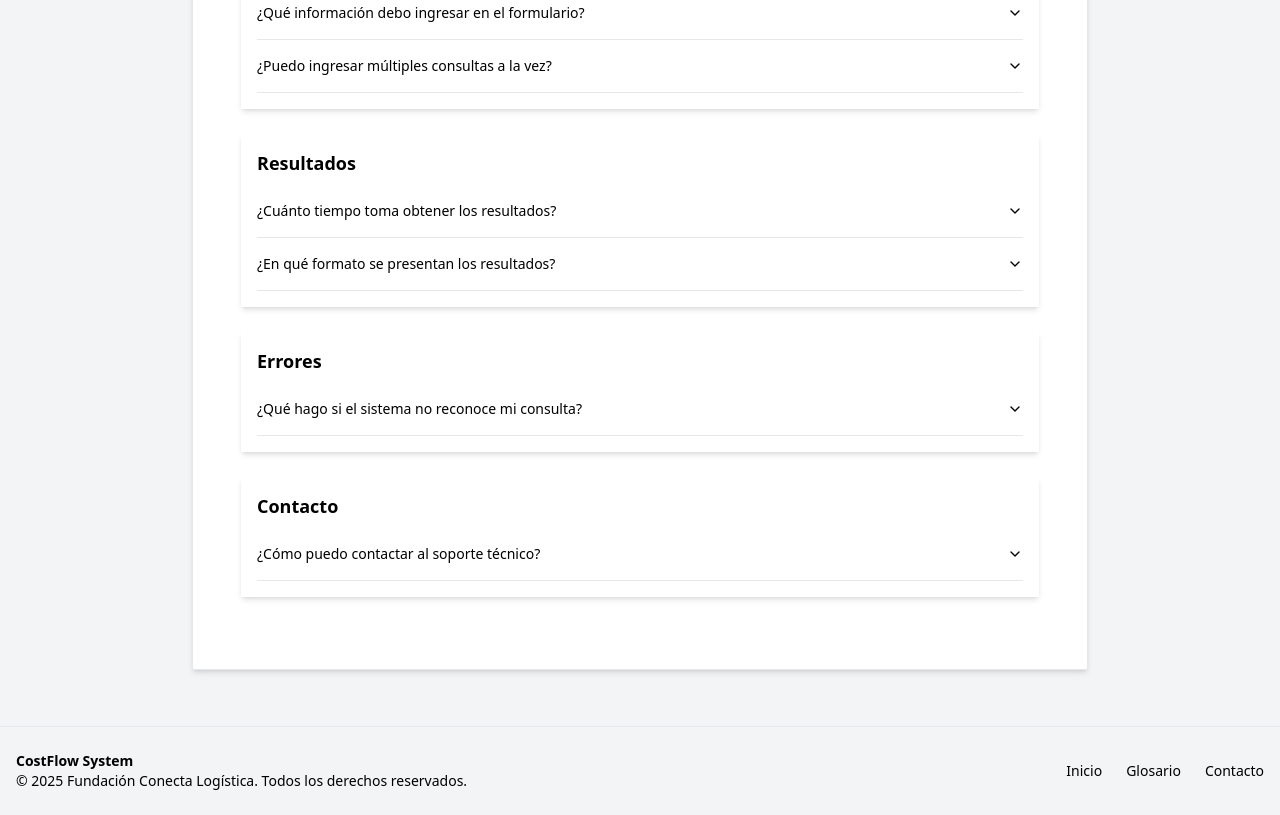
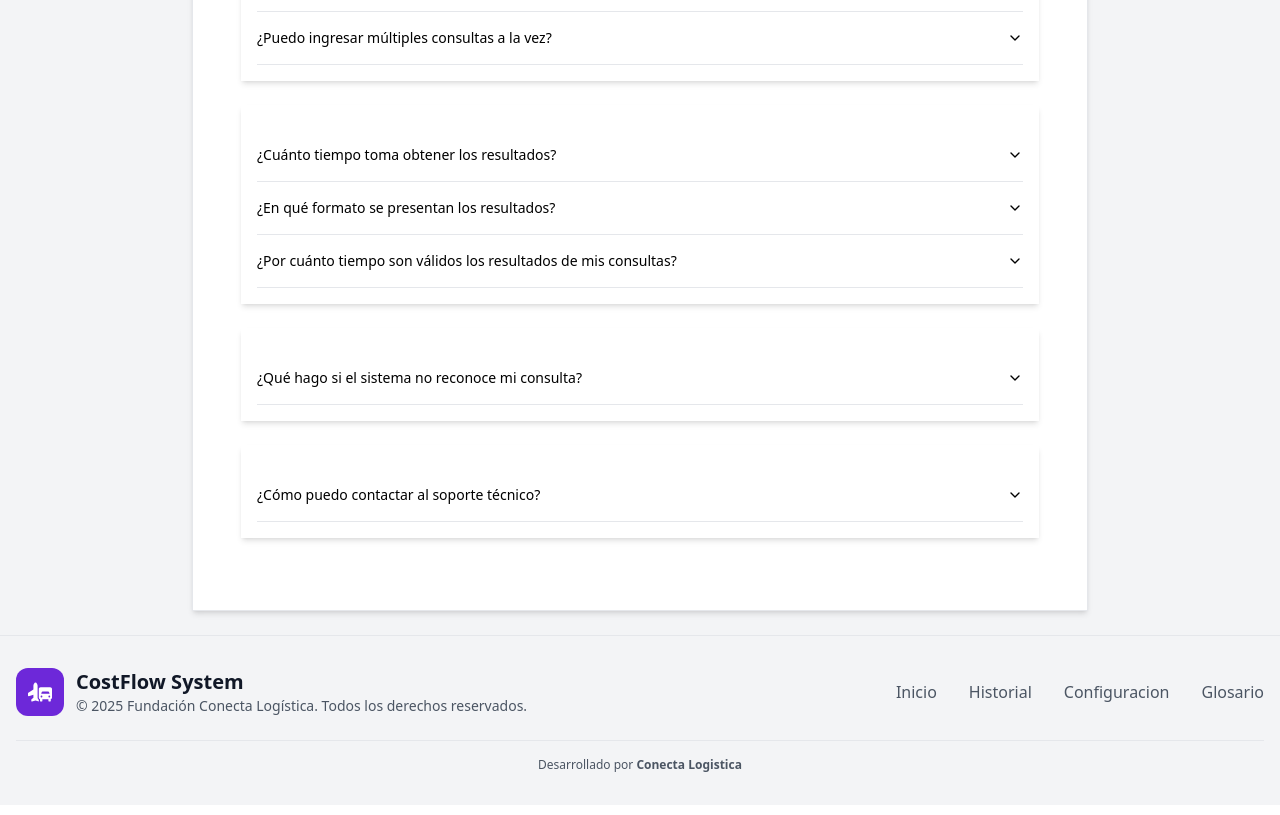
Before and after one commit to ignvcio42/CostFlowSystem_ConectaLOG, a React (Vite) app in the folder frontend/: page /overview in a window 1280 px wide. Shown: the part 1200-2015 px from the top of the page. Built offline with nearby package versions, Linux system fonts and the light colour scheme; sample sign-in values are in the browser's storage.

Commit message:
proyecto listo en desarrollo

```diff
--- a/frontend/src/components/footer.jsx
+++ b/frontend/src/components/footer.jsx
@@ -1,17 +1,34 @@
+import { Link } from "react-router-dom";
+import { FaTruckPlane } from "react-icons/fa6";
+
 export default function Footer() {
   const year = new Date().getFullYear();
 
   return (
-    <footer className="bg-gray-100 text-sm text-muted-foreground border-t mt-8">
-      <div className="max-w-7xl mx-auto px-4 py-6 flex flex-col md:flex-row justify-between items-center gap-4">
-        <div className="text-center md:text-left">
-          <p className="font-semibold">CostFlow System</p>
-          <p>© {year} Fundación Conecta Logística. Todos los derechos reservados.</p>
+    <footer className="bg-gray-100 dark:bg-slate-900 border-t border-gray-200 dark:border-slate-700 text-gray-600 dark:text-gray-400 py-8">
+      <div className="container mx-auto px-4">
+        <div className="flex flex-col md:flex-row justify-between items-center gap-6">
+          <div className="flex items-center gap-3">
+            <div className="bg-violet-700 dark:bg-red-500 rounded-xl p-3">
+              <FaTruckPlane className="text-white text-2xl" />
+            </div>
+            <div className="text-left">
+              <h3 className="text-xl font-semibold text-gray-900 dark:text-white">CostFlow System</h3>
+              <p className="text-sm">© {year} Fundación Conecta Logística. Todos los derechos reservados.</p>
+            </div>
+          </div>
+
+          <div className="flex flex-wrap justify-center md:justify-end gap-4 md:gap-8">
+            <Link to="/" className="hover:text-violet-600 dark:hover:text-violet-400 transition-colors">Inicio</Link>
+            <Link to="/history" className="hover:text-violet-600 dark:hover:text-violet-400 transition-colors">Historial</Link>
+            <Link to="/settings" className="hover:text-violet-600 dark:hover:text-violet-400 transition-colors">Configuracion</Link>
+            <Link to="/glosary" className="hover:text-violet-600 dark:hover:text-violet-400 transition-colors">Glosario</Link>
+            {/* <a href="mailto:soporte@conectalogistica.cl" className="hover:text-violet-600 dark:hover:text-violet-400 transition-colors">Contacto</a> */}
+          </div>
         </div>
-        <div className="flex gap-6">
-          <a href="/" className="hover:underline">Inicio</a>
-          <a href="/glosary" className="hover:underline">Glosario</a>
-          <a href="mailto:soporte@conectalogistica.cl" className="hover:underline">Contacto</a>
+
+        <div className="mt-6 border-t border-gray-200 dark:border-slate-700 pt-4 text-center text-xs">
+          Desarrollado por <span className="font-semibold">Conecta Logistica</span>
         </div>
       </div>
     </footer>
--- a/frontend/src/components/navbar.jsx
+++ b/frontend/src/components/navbar.jsx
@@ -24,7 +24,7 @@ const links = [
   { label: "Formulario Excel", link: "/excel" },
   // { label: "Accounts", link: "/accounts" },
   { label: "Historial", link: "/history" },
-  { label: "Configuracion", link: "/settings" },
+  { label: "Configuración", link: "/settings" },
   { label: "Glosario", link: "/glosary" },
 ];
 
@@ -71,7 +71,7 @@ const UserMenu = () => {
                         : "text-gray-900 dark:text-gray-500"
                     } group flex w-full items-center rounded-md px-2 py-2 text-sm`}
                   >
-                    Profile
+                    Configuración
                   </button>
                 </Link>
               )}
@@ -86,7 +86,7 @@ const UserMenu = () => {
                       : "text-gray-900 dark:text-gray-500"
                   } group flex w-full items-center rounded-md px-2 py-2 text-sm`}
                 >
-                  Sign Out
+                  Cerrar sesión
                 </button>
               )}
             </MenuItem>
--- a/frontend/src/data/preguntas_frecuentes.json
+++ b/frontend/src/data/preguntas_frecuentes.json
@@ -1,6 +1,6 @@
 [
   {
-    "categoria": "Formulario",
+    "categoría": "Formulario",
     "preguntas": [
       {
         "pregunta": "¿Qué información debo ingresar en el formulario?",
@@ -13,7 +13,7 @@
     ]
   },
   {
-    "categoria": "Resultados",
+    "categoría": "Resultados",
     "preguntas": [
       {
         "pregunta": "¿Cuánto tiempo toma obtener los resultados?",
@@ -21,12 +21,17 @@
       },
       {
         "pregunta": "¿En qué formato se presentan los resultados?",
-        "respuesta": "Estructurados en seccion Historial y enviados por correo electrónico."
+        "respuesta": "Estructurados en sección Historial y enviados por correo electrónico."
+      },
+      {
+        "pregunta": "¿Por cuánto tiempo son válidos los resultados de mis consultas?",
+        "respuesta": "Puedes configurar el periodo de validez en la sección de Configuración. Durante ese tiempo, si repites una consulta igual, el sistema reutilizará el resultado anterior sin volver a calcularlo."
       }
+
     ]
 },
 {
-  "categoria": "Errores",
+  "categoría": "Errores",
   "preguntas": [
     {
       "pregunta": "¿Qué hago si el sistema no reconoce mi consulta?",
@@ -35,7 +40,7 @@
   ]
 },
 {
-  "categoria": "Contacto",
+  "categoría": "Contacto",
   "preguntas": [
     {
       "pregunta": "¿Cómo puedo contactar al soporte técnico?",
--- a/frontend/src/pages/DashboardExcel.jsx
+++ b/frontend/src/pages/DashboardExcel.jsx
@@ -313,14 +313,14 @@ const DashboardExcel = () => {
         <button
           id="descarga-plantilla"
           onClick={downloadTemplate}
-          className="px-4 py-2 bg-yellow-400 text-yellow-900 rounded-lg hover:bg-yellow-500 font-semibold transition-colors"
+          className="px-4 py-2 bg-yellow-400 text-yellow-900 rounded-xl hover:bg-yellow-500 font-semibold transition-colors"
         >
           Descargar Plantilla Excel
         </button>
 
         <label
           id="carga-excel"
-          className="px-4 py-2 bg-blue-600 text-white rounded-lg hover:bg-blue-700 font-semibold transition-colors cursor-pointer text-center flex items-center justify-center gap-2"
+          className="px-4 py-2 bg-blue-600 text-white rounded-xl hover:bg-blue-700 font-semibold transition-colors cursor-pointer text-center flex items-center justify-center gap-2"
         >
           <UploadCloud className="w-5 h-5" />
           Subir Archivo Excel
--- a/frontend/src/pages/settings.jsx
+++ b/frontend/src/pages/settings.jsx
@@ -39,7 +39,7 @@ const Settings = () => {
       <div className="w-full max-w-4xl px-4 py-4 my-6 shadow-lg bg-gray-50 dark:bg-black/20 md:px-10 md:my-10 rounded-xl transition-all duration-300">
         <div className="mt-6 p-4 border-b-2 border-gray-200 dark:border-gray-800 transition-all duration-300">
           <h2 className="text-4xl font-bold text-gray-800 dark:text-white">
-            Settings
+            Configuración
           </h2>
         </div>
 
```
